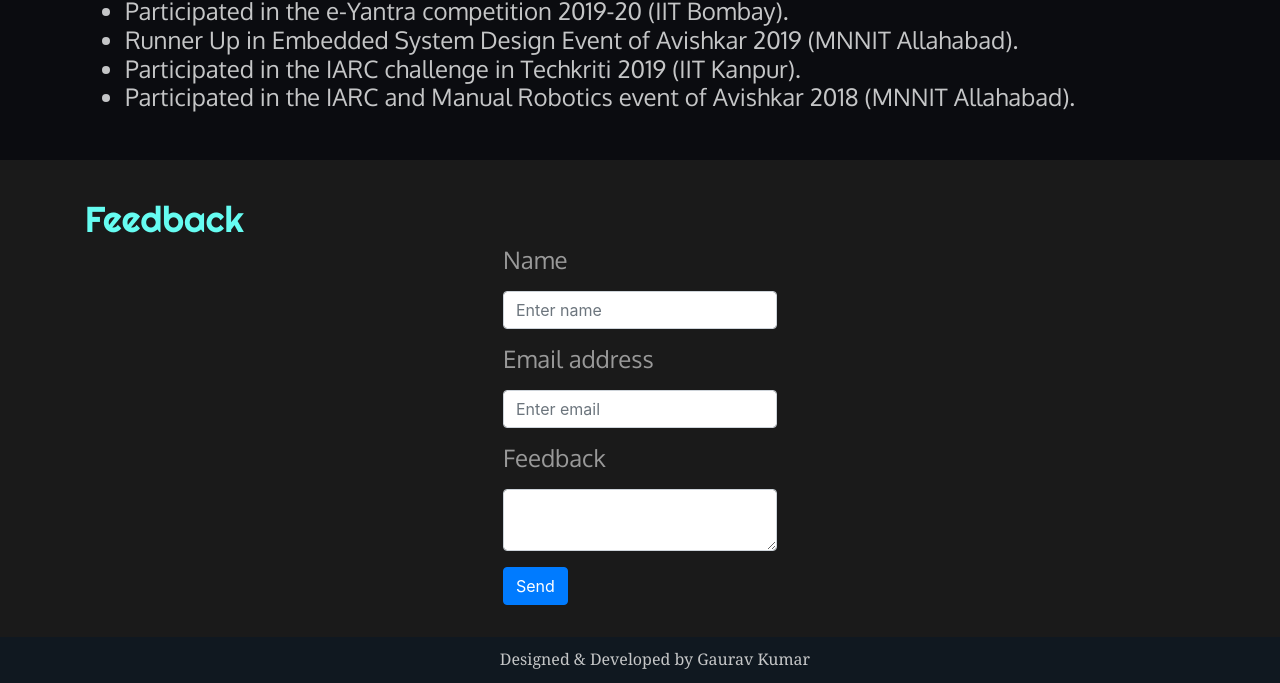
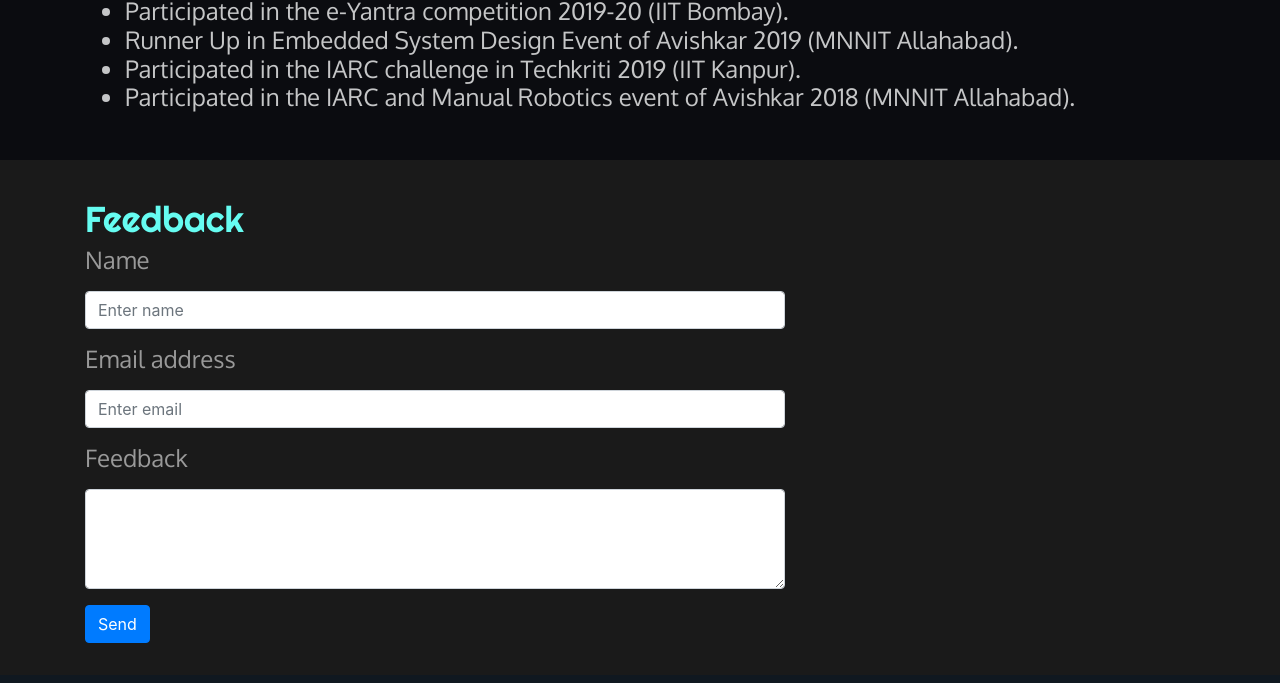
Before and after one commit to gauravk268/gauravk268.github.io, a website: page index.html in a window 1280 px wide. Shown: the part 3014-3697 px from the top of the page. Drawn offline with Linux system fonts and the light colour scheme.

Commit message:
fixed feedback form width and height

```diff
--- a/index.css
+++ b/index.css
@@ -547,14 +547,19 @@ input:checked + .slider:before {
 }
 
 .feedback-wrapper{
-  display: flex;
+  /* display: flex; */
   justify-content: center;
   align-items: center;
   flex-direction: row;
+  max-width: 700px;
 }
 
 .feedback-element{
   flex: 1;
+}
+
+.feedback-body .form-control{
+  min-height: 100px;
 }
 
 .footer > .copyright {
```
